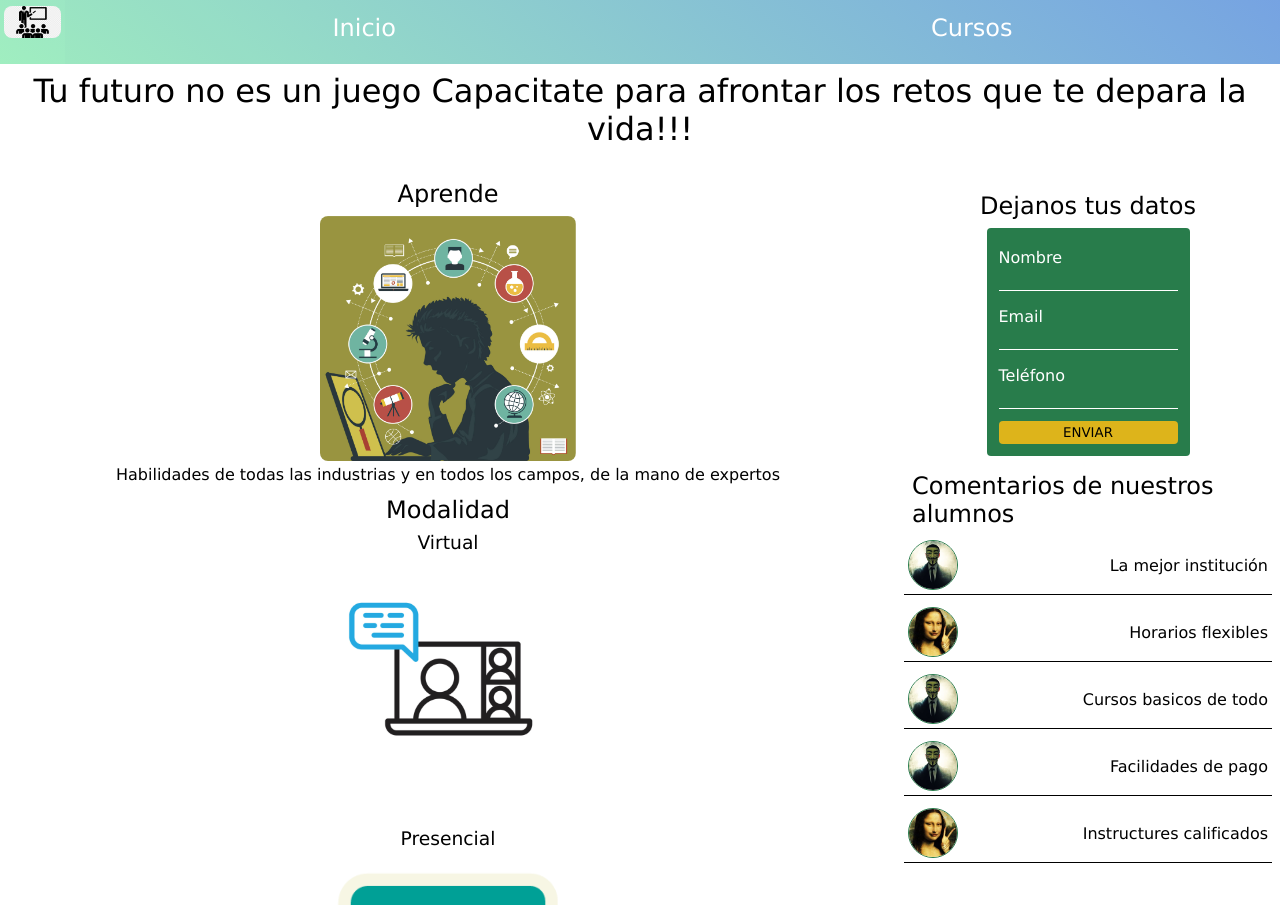
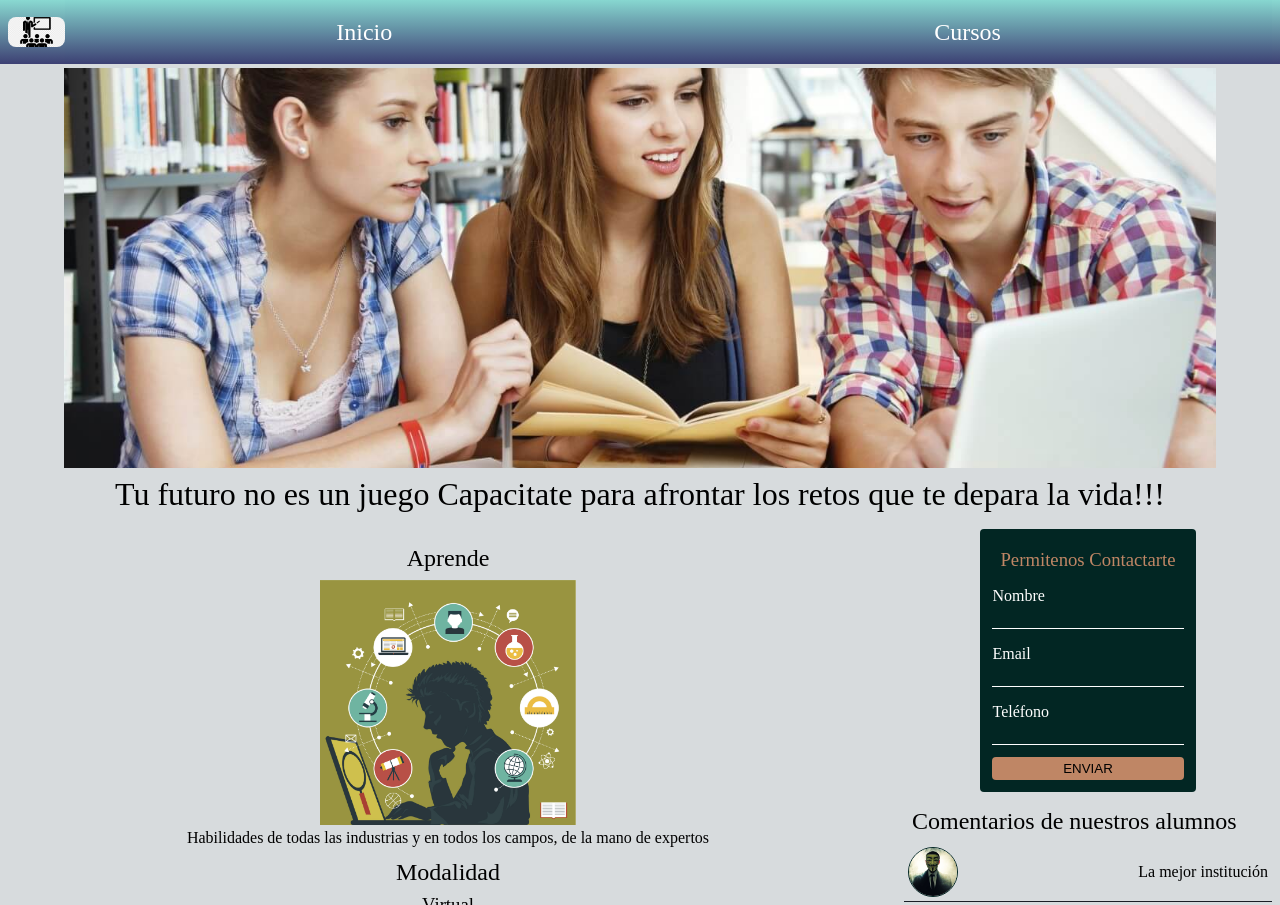
Before and after one commit to magualteros/bit01website, a plain HTML site: page index.html in a window 1280 px wide. Shown: the top 905 px of the page. Drawn offline with Linux system fonts and the light colour scheme.

Commit message:
Puliendo estilos

```diff
--- a/assets/css/styles.css
+++ b/assets/css/styles.css
@@ -4,10 +4,26 @@
     text-decoration: none;
     list-style: none;
     box-sizing: border-box;
-    font-family: 'Verdana', serif;
+    /* Color Theme Swatches in Hex */
+--color-azul: #3D4073;
+--color-black: #1A1E26;
+--color-gris:#d7dbdd;
+--color-blanco:#fff;
+--color-azul2: #35278C;
+--color-azul3: #5155A6;
+--color-verde: #022623;
+--color-aguaMarina: #89D9D1;
+--color-naranja: #BF8665;
 }
 
-
+body{
+    background-color: var(--color-gris);
+}
+img{
+    width: 100%;
+    height: 100%;
+    object-fit: cover;
+}
 /*Estilos del header y sus hijos*/
 header{
     text-align: center;
@@ -19,23 +35,28 @@ h3{
     margin: 8px;
 }
 .nav{
+    width: 100%;
     height: 8vh;
+    padding: 8px;
     display: flex;
     justify-content: space-between;
-    background-image: linear-gradient(40deg,#a0eec0, #78a5e4);
+    background-image: linear-gradient(var(--color-aguaMarina), var(--color-azul));
+}
+.image-header {
+    display: none;
 }
 
 .logo{
-    margin: 6px 4px;
     width: 60px;
+    height: 30px;
 }
-img{
-    width: 100%;
+.logo  img{
+
     border-radius: 8px;
 }
 .menu{
     position:absolute;
-    background-color: #334c70;
+    background-color: var(--color-azul3);
     width: 100%;
     height: 100vh;
     flex-direction: column;
@@ -47,19 +68,16 @@ img{
 }
 
 .menu-item{
-    margin-bottom: 8px;
+    margin: 8px;
 }
 
 .menu-item a{
-    color: #fff;
-}
-
-.menu-item a:visited{
-    color: #098f04;
+    color:var(--color-blanco);
 }
 
 .movil-menu{
     z-index: 3;
+    margin: 8px 12px;
 }
 #movil-menu{
     display: none;
@@ -91,13 +109,9 @@ article{
     margin: 12px 0;
 }
 
-
-
 article img{
     width: 70%;
 }
-
-
 
 aside{
     padding: 8px;
@@ -112,31 +126,31 @@ aside{
 form{
     display: grid;
     grid-template-columns:1fr;
-    background-color: #287c4b;
+    background-color: var(--color-verde);
     border-radius: 4px;
     max-width: fit-content;
     height: auto;
     padding: 12px;
 }
+form h3{
+    color: var(--color-naranja);
+}
 label{
-    color: #fff;
+    color: var(--color-blanco);
     margin-top: 8px ;
 }
 input{
     border: none;
     background-color: transparent;
     outline: none;
-    color:#fff;
+    color:var(--color-blanco);
     padding: 4px;
     margin-bottom: 8px;
-    border-bottom: 1px solid #fff;
-}
-input::placeholder{
-    color: #fff;
+    border-bottom: 1px solid var(--color-blanco);
 }
 
 #btnsend{
-    background-color: #fcbe13da;
+    background-color:var(--color-naranja);
     border: none;
     margin-top: 4px;
     padding: 4px;
@@ -146,7 +160,6 @@ input::placeholder{
 #btnsend:active{
     transform: scale(.8);
     font-weight: bold;
-    background-color: #8f6a04;
 }
 
 /*Seccion de comentarios estudiantes*/
@@ -159,7 +172,7 @@ input::placeholder{
     width: 100%;
     height: auto;
     display: flex;
-    border-bottom: 1px solid #000;
+    border-bottom: 1px solid var(--color-black);
     justify-content: space-between;
     align-items: center;
     padding: 4px;
@@ -169,20 +182,17 @@ input::placeholder{
     width: 50px;
     height: 50px;
     border-radius: 50%;
-    border: 1px solid #287c4b;
+    border: 1px solid var(--color-verde);
 }
 .img-coment img{
-    width:100%;
-    height: 100%;
     border-radius: 50%;
-    object-fit: cover;
 }
 /*Estilos del pie de pagina*/
 
 footer{
     display: grid;
     grid-template-columns: 1fr 1fr;
-    background-color: #334c70;
+    background-color: var(--color-azul2);
     padding: 8px;
     font-size: small;
     text-align: center;
@@ -190,14 +200,35 @@ footer{
 
 footer li{
     margin: 4px 0;
-    color: #fff;
 }
 
 footer a{
-    color: #fff;
+    color: var(--color-blanco);
 }
 /*Media querys*/
 @media  screen and (min-width: 767px) {
+
+    header{
+        display: flex;
+        flex-direction: column;
+        align-items: center;
+    }
+    .nav{
+        flex-direction: row;
+        justify-content: center;
+        align-items: center;
+    }
+    .image-header {
+        margin-top: 4px;
+        position: relative;
+        display: flex;
+        width: 90vw;
+        height: 400px;
+    }
+
+    .image-header img{
+        position: absolute;
+    }
     .movil-menu{
         display: none;
     }
@@ -222,36 +253,35 @@ footer a{
 
     aside{
         float:right;
+        margin-top: 0;
         width: 30%;
     }
     form{
         grid-template-columns: 1fr;
     }
+
+    footer{
+        grid-template-columns: 1fr 1fr 1fr;
+    }
     .coment-container{
         width: 100%;
         margin: 8px 0;
     }
- /*   .coment{
-        width: 100%;
-        display: flex;
-        border-bottom: 1px solid #000;
-        justify-content: space-around;
-        padding-top: 4px;
-    }
-    .coment img{
-        width: 30px;
-        border-radius: 80%;
-    }*/
 }
 
 @media screen and (min-width: 1024px) {
     .menu-item:hover{
-        background-color: #ffaf36a8;
+        border-radius: 8px;
+        padding: 2px;
+        background-color: var(--color-azul3);
     }
     .menu-item a:hover{
-        color: #0fad86dc;
+        color: var(--color-gris);
     }
     main{
         max-width: 75%;
     }
+    footer{
+        grid-template-columns: 1fr 1fr 1fr;
+    }
 }
--- a/index.html
+++ b/index.html
@@ -26,7 +26,9 @@
                 <li class="menu-item"><a href="./cursos.html">Cursos</a></li>
             </ul>
         </nav>
-
+        <picture class="image-header">
+            <img src="./assets/images/estudiantes.jpg" alt="">
+        </picture>
         <h1>Tu futuro no es un juego Capacitate para afrontar  los retos  que te depara la vida!!!</h1>
     </header>
 
@@ -71,8 +73,8 @@
         </section>
     </main>
     <aside>
-        <h2>Dejanos tus datos</h2>
         <form id="formulario" >
+            <h3>Permitenos Contactarte</h3>
             <label for="name">Nombre</label>
             <input type="text" id="name" required placeholder="">
             <label for="email">Email</label>
@@ -122,19 +124,15 @@
         </div>
     </aside>
     <footer>
-        <ul>
             <li><a href="#">Crr 32 a # 34-b80</a></li>
             <li><a href="#">6 708 432</a></li>
             <li><a href="#">admisiones@aprendeya.edo.co</a></li>
             <li><a href="#">Facebook</a></li>
             <li><a href="#">WhatsApp</a></li>
-        </ul>
-        <ul>
             <li><a href="#">Blog</a></li>
             <li><a href="#">Nosotros</a></li>
             <li><a href="#">SEO</a></li>
             <li><a href="#">Partners</a></li>
-        </ul>
     </footer>
     <script src="./assets/js/index.js"></script>
 </body>
```
Also changed, not shown: assets/css/cursos.css (+1 -29 lines), cursos.html (+2 -2 lines), assets/images/estudiantes.jpg (added), assets/images/estudiantes2.jpg (added), assets/images/estudiantes3.jpg (added), 1 other file.
